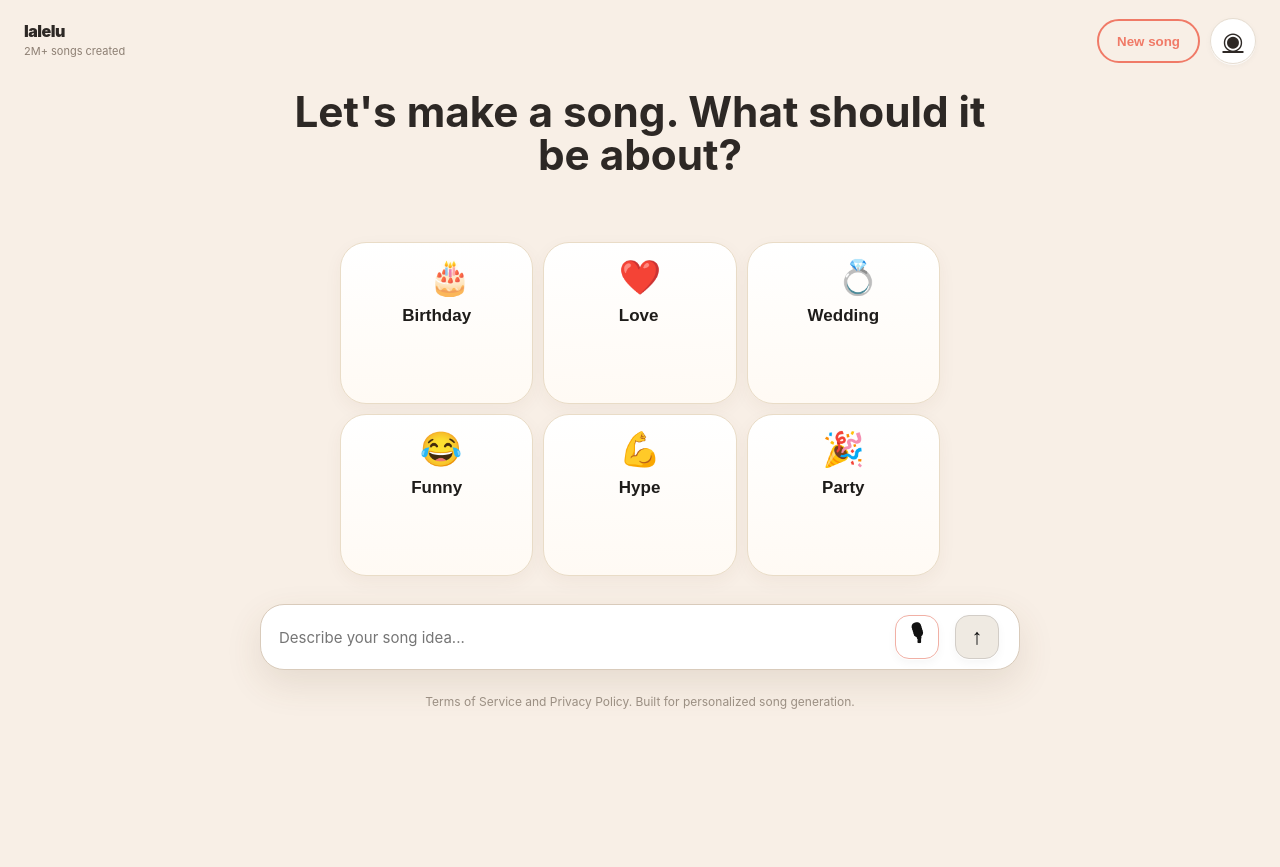
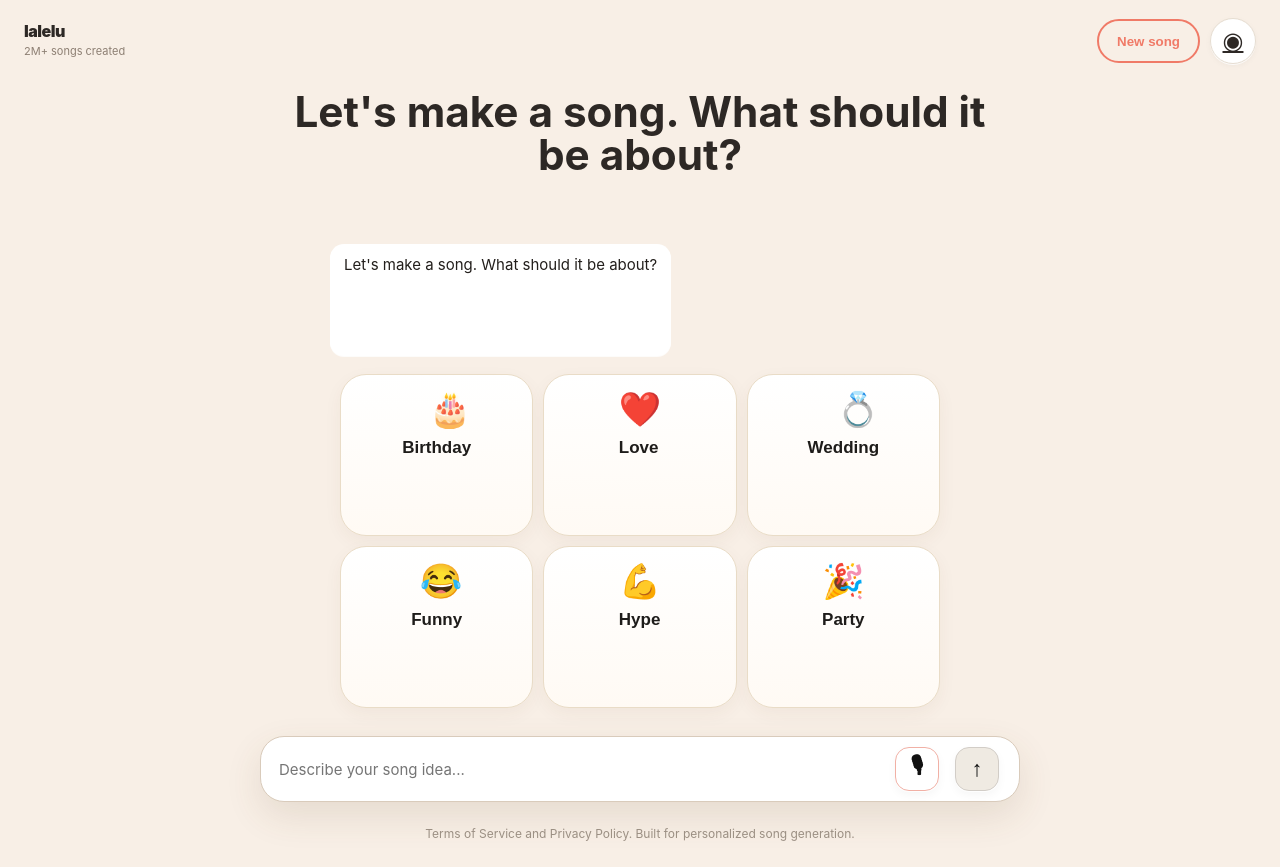
Before and after one commit to Pevznergo/lalalu, a Next.js app: page / in a window 1280 px wide. Before the commit the page ends 800 px from the top, so only its background shows below. Built offline with nearby package versions, Linux system fonts and the light colour scheme.

Commit message:
style(design): restore lalelu chat flow from reference video

```diff
--- a/app/page.tsx
+++ b/app/page.tsx
@@ -1,9 +1,16 @@
 "use client";
 
+import Link from "next/link";
 import { useMemo, useRef, useState } from "react";
-import Link from "next/link";
 
-type Step = "topic" | "style" | "chat";
+type Step = "topic" | "style" | "chat" | "typing";
+type Role = "assistant" | "user";
+
+type Message = {
+  id: string;
+  role: Role;
+  text: string;
+};
 
 const topics = [
   { emoji: "🎂", label: "Birthday" },
@@ -20,9 +27,7 @@ const styles = [
   { emoji: "🤘", label: "Rock" },
   { emoji: "🎧", label: "Electronic" },
   { emoji: "🪕", label: "Folk" },
-  { emoji: "🌼", label: "Indie" },
-  { emoji: "🪩", label: "80s" },
-  { emoji: "🎻", label: "Classical" }
+  { emoji: "🌼", label: "Indie" }
 ];
 
 export default function HomePage() {
@@ -31,22 +36,43 @@ export default function HomePage() {
   const [topic, setTopic] = useState("");
   const [style, setStyle] = useState("");
   const [story, setStory] = useState("");
+  const [messages, setMessages] = useState<Message[]>([
+    {
+      id: "a0",
+      role: "assistant",
+      text: "Let's make a song. What should it be about?"
+    }
+  ]);
   const [showNewSongConfirm, setShowNewSongConfirm] = useState(false);
 
-  const assistantText = useMemo(() => {
-    if (step === "topic") {
-      return "Let's make a song. What should it be about?";
-    }
-    if (step === "style") {
-      return "Now choose a style, or just tell me what you feel.";
-    }
-    return "Write a few details and I'll turn it into a draft.";
+  const assistantPrompt = useMemo(() => {
+    if (step === "topic") return "Let's make a song. What should it be about?";
+    if (step === "style") return "Now choose a style, or just tell me what you feel.";
+    return "Tell me a few details and I'll turn them into lyrics.";
   }, [step]);
+
+  function pushAssistant(text: string) {
+    setMessages((current) => [...current, { id: crypto.randomUUID(), role: "assistant", text }]);
+  }
+
+  function pushUser(text: string) {
+    setMessages((current) => [...current, { id: crypto.randomUUID(), role: "user", text }]);
+  }
+
+  function resetFlow() {
+    setStep("topic");
+    setTopic("");
+    setStyle("");
+    setStory("");
+    setMessages([{ id: "a0", role: "assistant", text: "Let's make a song. What should it be about?" }]);
+  }
 
   function pickTopic(nextTopic: string) {
     setTopic(nextTopic);
     setStory(nextTopic);
     setStep("style");
+    pushUser(nextTopic);
+    pushAssistant("Now choose a style, or just tell me what you feel.");
   }
 
   function pickStyle(nextStyle: string) {
@@ -54,10 +80,16 @@ export default function HomePage() {
     const nextStory = topic ? `${topic}. Style: ${nextStyle}` : `Style: ${nextStyle}`;
     setStory(nextStory);
     setStep("chat");
+    pushUser(nextStyle);
+    pushAssistant("Now tell me a few details. Who is it for? What should it say?");
   }
 
   function submitStory(nextStory: string) {
+    if (!nextStory.trim()) return;
     setStory(nextStory);
+    setStep("typing");
+    pushUser(nextStory);
+    pushAssistant("Got it. I'm shaping the draft now... 🎶");
     requestAnimationFrame(() => formRef.current?.requestSubmit());
   }
 
@@ -90,10 +122,7 @@ export default function HomePage() {
               type="button"
               onClick={() => {
                 setShowNewSongConfirm(false);
-                setStep("topic");
-                setTopic("");
-                setStyle("");
-                setStory("");
+                resetFlow();
               }}
             >
               New song
@@ -107,12 +136,20 @@ export default function HomePage() {
 
       <section className={`hero hero-center step-${step}`}>
         <div className="hero-copy">
-          <h1>{assistantText}</h1>
+          <h1>{assistantPrompt}</h1>
         </div>
 
         <div className="selected-row" aria-live="polite">
           {topic ? <span className="selected-chip">{topic}</span> : null}
           {style ? <span className="selected-chip selected-chip-muted">{style}</span> : null}
+        </div>
+
+        <div className="chat-panel">
+          {messages.map((message) => (
+            <div key={message.id} className={`chat-row chat-row-${message.role}`}>
+              <div className={`chat-bubble chat-bubble-${message.role}`}>{message.text}</div>
+            </div>
+          ))}
         </div>
 
         {step === "topic" ? (
@@ -141,9 +178,7 @@ export default function HomePage() {
           </div>
         ) : null}
 
-        {step !== "topic" ? (
-          <p className="hero-divider">or</p>
-        ) : null}
+        {step !== "topic" ? <p className="hero-divider">or</p> : null}
 
         <form ref={formRef} className="input-shell" action="/api/drafts" method="post">
           <input
--- a/app/styles.css
+++ b/app/styles.css
@@ -117,6 +117,10 @@ a {
   padding-top: 6px;
 }
 
+.step-typing .hero-copy h1 {
+  opacity: .78;
+}
+
 .hero-center {
   width: min(980px, 100%);
   margin: 0 auto;
@@ -213,6 +217,45 @@ p {
 .starter-card-style .starter-emoji {
   align-self: center;
   margin-left: 0;
+}
+
+.chat-panel {
+  display: grid;
+  gap: 10px;
+  width: min(620px, 100%);
+  margin: 10px auto 0;
+  min-height: 112px;
+}
+
+.chat-row {
+  display: flex;
+}
+
+.chat-row-user {
+  justify-content: flex-end;
+}
+
+.chat-row-assistant {
+  justify-content: flex-start;
+}
+
+.chat-bubble {
+  max-width: min(520px, 100%);
+  padding: 11px 14px;
+  border-radius: 14px;
+  box-shadow: 0 1px 0 rgba(255, 255, 255, .8);
+  font-size: 15px;
+  line-height: 1.35;
+}
+
+.chat-bubble-assistant {
+  background: #fff;
+  color: #231f1c;
+}
+
+.chat-bubble-user {
+  background: #f2634f;
+  color: #fff;
 }
 
 .hero-divider {
```
Also changed, not shown: 1 other file (tests, documents, lock files or other folders).
